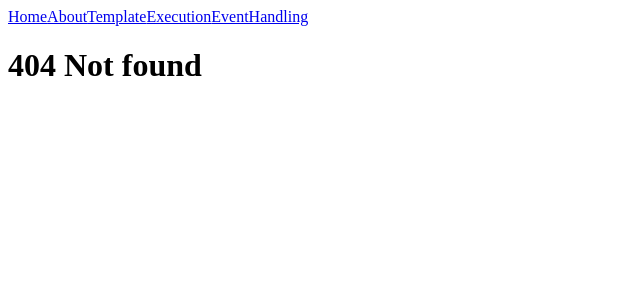
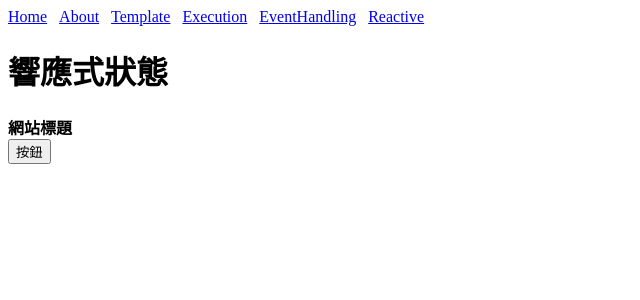
Before and after one commit to weiyann/vue-training, a Vue app: page /reactive in a window 1280 px wide. Before the commit this address had no page. Shown: the top 300 px of the page, without its empty margins (0-640 px from the left). Built offline with nearby package versions, Linux system fonts and the light colour scheme.

Commit message:
reactive practice

```diff
--- a/src/App.vue
+++ b/src/App.vue
@@ -9,8 +9,14 @@ import { RouterLink, RouterView } from "vue-router";
     <RouterLink to="/template">Template</RouterLink>
     <RouterLink to="/execution">Execution</RouterLink>
     <RouterLink to="/event-handling">EventHandling</RouterLink>
+    <RouterLink to="/reactive">Reactive</RouterLink>
   </nav>
   <RouterView />
 </template>
 
-<style scoped></style>
+<style scoped>
+nav {
+  display: flex;
+  gap: 12px;
+}
+</style>
--- a/src/router/index.js
+++ b/src/router/index.js
@@ -33,6 +33,11 @@ const router = createRouter({
       component: () => import("../views/EventView.vue"),
     },
     {
+      path: "/reactive",
+      name: "reactive",
+      component: () => import("../views/ReactiveView.vue"),
+    },
+    {
       path: "/:domain(.*)*",
       name: "NotFound",
       component: import("../views/404.vue"),
--- /dev/null
+++ b/src/views/ReactiveView.vue
@@ -0,0 +1,31 @@
+<script setup>
+// 載入ref函式
+import { ref } from "vue";
+let state = ref({
+  title: "網站標題",
+  className: "title",
+});
+let handler = () => {
+  // state.value 就等於物件{title: "網站標題",className: "title"}
+
+  state.value.title = "新的網站標題"; // 更改變數的value屬性
+  state.value.className = "title highlight";
+};
+</script>
+
+<template>
+  <h1>響應式狀態</h1>
+  <main>
+    <div :class="state.className">{{ state.title }}</div>
+    <button @click="handler">按鈕</button>
+  </main>
+</template>
+
+<style scoped>
+.title {
+  font-weight: bold;
+}
+.highlight {
+  color: red;
+}
+</style>
```
